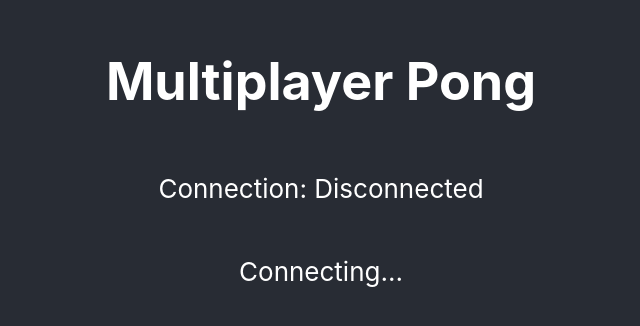
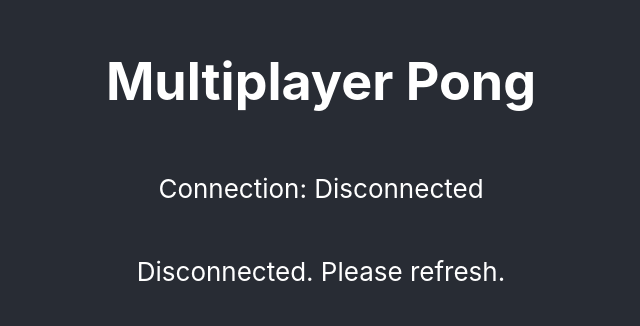
Before and after one commit to sTreLeCa/multiplayer-pong-game, a React (Create React App) app in the folder client/: page / in a window 1280 px wide. Shown: the part 236-562 px from the top of the page, without its empty margins (319-959 px from the left). Built offline with nearby package versions, Linux system fonts and the light colour scheme; no server answers.

Commit message:
fix: Stabilize client-side socket connection and state updates

```diff
--- a/client/src/App.tsx
+++ b/client/src/App.tsx
@@ -1,15 +1,15 @@
-// client/src/App.tsx
-import React, { useEffect, useState, useRef } from 'react'; // Added useRef
+import React, { useEffect, useState, useRef, useCallback } from 'react';
 import io, { Socket } from 'socket.io-client';
-import './App.css';
+import './App.css'; // Assuming you have some basic styles here
 import Board from './components/Board';
 import Paddle from './components/Paddle';
 import Ball from './components/Ball';
 import Scoreboard from './components/Scoreboard';
 
 const SERVER_URL = "http://localhost:3001";
+const WINNING_SCORE = 5; // Define winning score on client too for display logic
 
-// --- Client-side Game State Types (mirroring server) ---
+// --- Client-side Type Definitions (mirroring server, ideally from a shared package) ---
 interface PaddleState {
   x: number;
   y: number;
@@ -21,7 +21,6 @@ interface BallState {
   x: number;
   y: number;
   radius: number;
-  // speedX and speedY are not strictly needed on client for rendering, but good to have if debugging
 }
 
 interface ClientGameState {
@@ -36,31 +35,34 @@ interface ClientGameState {
 interface PlayerAssignmentData {
   playerNumber: 1 | 2;
   roomId: string;
-  gameArea: { width: number; height: number; }; // Keep this for initial setup
+  gameArea: { width: number; height: number; };
 }
 
+interface GameOverData {
+  winner: 1 | 2;
+  score: { player1: number; player2: number; };
+}
 
 function App() {
-  const [socket, setSocket] = useState<Socket | null>(null);
-  const [message, setMessage] = useState<string>('');
+  // --- State Variables ---
   const [isConnected, setIsConnected] = useState<boolean>(false);
   const [playerNumber, setPlayerNumber] = useState<1 | 2 | null>(null);
   const [roomId, setRoomId] = useState<string | null>(null);
-  const [gameStatusText, setGameStatusText] = useState<string>('Connecting...'); // Renamed for clarity
+  const [gameState, setGameState] = useState<ClientGameState | null>(null);
+  const [gameStatusText, setGameStatusText] = useState<string>('Connecting...');
+  const [serverMessage, setServerMessage] = useState<string>(''); // For general messages from server
 
-  const [gameState, setGameState] = useState<ClientGameState | null>(null);
-  const socketRef = useRef<Socket | null>(null); // To access socket in event handlers if needed
+  const socketRef = useRef<Socket | null>(null);
 
-
+  // --- Effect for Socket Connection & Core Event Listeners ---
   useEffect(() => {
     const newSocket = io(SERVER_URL);
-    setSocket(newSocket);
     socketRef.current = newSocket;
 
     newSocket.on('connect', () => {
       console.log('Connected to server! Socket ID:', newSocket.id);
       setIsConnected(true);
-      setGameStatusText('Connected. Waiting for assignment...');
+      // gameStatusText will be updated by its own effect based on isConnected & playerNumber
     });
 
     newSocket.on('disconnect', () => {
@@ -69,35 +71,34 @@ function App() {
       setPlayerNumber(null);
       setRoomId(null);
       setGameState(null);
-      setGameStatusText('Disconnected. Please refresh.');
-      setMessage('');
+      setServerMessage('');
+      // gameStatusText will be updated by its own effect
     });
 
     newSocket.on('message', (data: string) => {
       console.log('Message from server:', data);
-      setMessage(data);
+      setServerMessage(data);
     });
 
     newSocket.on('waitingForOpponent', () => {
-      setGameStatusText('Waiting for an opponent...');
-      setGameState(null); // Clear any previous game state
+      // gameState will be null, gameStatusText effect will handle "Waiting..."
+      setGameState(null); // Ensure any previous game state is cleared
     });
 
     newSocket.on('playerAssignment', (data: PlayerAssignmentData) => {
       console.log('Player assignment received:', data);
       setPlayerNumber(data.playerNumber);
       setRoomId(data.roomId);
-      // Don't set gameStatusText here yet, wait for gameStart or first gameStateUpdate
-      // Initialize a very basic game state for the Board component dimensions
-      // The actual game objects will come from gameStateUpdate or gameStart
-      if (!gameState) { // Only if not already set by gameStart
+      // Initialize a basic game state structure for Board dimensions if no gameState yet
+      // Actual game objects will come from gameStart or gameStateUpdate
+      if (!gameState) {
         setGameState({
-            player1Paddle: { x: 0, y: 0, width: 10, height: 100 }, // Placeholder
-            player2Paddle: { x: 0, y: 0, width: 10, height: 100 }, // Placeholder
-            ball: { x: 0, y: 0, radius: 10 }, // Placeholder
-            score: { player1: 0, player2: 0 },
-            gameArea: data.gameArea,
-            status: 'waiting',
+          player1Paddle: { x: 50, y: data.gameArea.height / 2 - 50, width: 10, height: 100 }, // Initial rough guess
+          player2Paddle: { x: data.gameArea.width - 60, y: data.gameArea.height / 2 - 50, width: 10, height: 100 }, // Initial rough guess
+          ball: { x: data.gameArea.width / 2, y: data.gameArea.height / 2, radius: 10 },
+          score: { player1: 0, player2: 0 },
+          gameArea: data.gameArea,
+          status: 'waiting', // Or 'assigned' if you prefer
         });
       }
     });
@@ -105,38 +106,115 @@ function App() {
     newSocket.on('gameStart', (initialGameState: ClientGameState) => {
       console.log('GameStart event received:', initialGameState);
       setGameState(initialGameState);
-      setGameStatusText(`Game started! You are Player ${playerNumber}.`);
-      setMessage(''); // Clear previous messages
+      setServerMessage(''); // Clear any "waiting" messages
     });
 
     newSocket.on('gameStateUpdate', (newGameState: ClientGameState) => {
       // console.log('GameStateUpdate received:', newGameState); // Can be very verbose
       setGameState(newGameState);
-      if (newGameState.status === 'playing' && gameStatusText.startsWith('Waiting')) {
-        setGameStatusText(`Game in progress. You are Player ${playerNumber}.`);
-      } else if (newGameState.status === 'gameOver') {
-        setGameStatusText(`Game Over! Final Score: P1 ${newGameState.score.player1} - P2 ${newGameState.score.player2}`);
-      }
+    });
+
+    newSocket.on('gameOver', (data: GameOverData) => {
+      // The gameState.status will be 'gameOver' from a gameStateUpdate.
+      // The gameStatusText effect will construct the detailed "Game Over" message.
+      console.log('GameOver event received:', data);
+      // Optionally, set a specific server message if needed, but gameStatusText handles main display
+      // setServerMessage(`Player ${data.winner} wins!`);
     });
 
     newSocket.on('opponentDisconnected', (msg: string) => {
       console.log('Opponent disconnected:', msg);
-      setGameStatusText(msg + (gameState ? ` Final Score: P1 ${gameState.score.player1} - P2 ${gameState.score.player2}` : ' Game Over.'));
-      setMessage(msg);
-      // Server now sends gameStateUpdate with status 'gameOver', so client doesn't need to nullify gameState
+      setServerMessage(msg); // Display this direct message
+      // Server will likely send a gameStateUpdate with status 'paused' or 'gameOver'.
+      // gameStatusText will update accordingly.
     });
 
+    // Cleanup on component unmount
     return () => {
+      console.log('Cleaning up socket connection:', newSocket.id);
       newSocket.disconnect();
+      socketRef.current = null;
     };
-  }, []); // playerNumber dependency removed as it's set within this effect or from server
+  }, []); // Empty dependency array: runs once on mount, cleans up on unmount.
 
-  const renderGameContent = () => {
-    if (!gameState) {
-      return <p>{gameStatusText}</p>;
+  // --- Effect for Managing Game Status Text ---
+  useEffect(() => {
+    if (!isConnected) {
+      setGameStatusText('Disconnected. Please refresh.');
+      return;
     }
 
-    // Destructure for cleaner access
+    if (!playerNumber) {
+      setGameStatusText('Connected. Waiting for player assignment...');
+      return;
+    }
+
+    if (!gameState || gameState.status === 'waiting') {
+      setGameStatusText(`You are Player ${playerNumber}. Waiting for an opponent...`);
+      return;
+    }
+
+    switch (gameState.status) {
+      case 'playing':
+        setGameStatusText(`Game in progress. You are Player ${playerNumber}.`);
+        break;
+      case 'paused':
+        setGameStatusText('Game Paused. Opponent disconnected.');
+        break;
+      case 'gameOver':
+        let winnerDetails = "";
+        if (gameState.score.player1 >= WINNING_SCORE) {
+          winnerDetails = `Player 1 wins!`;
+        } else if (gameState.score.player2 >= WINNING_SCORE) {
+          winnerDetails = `Player 2 wins!`;
+        } else {
+          winnerDetails = "Game Over."; // Fallback if score condition isn't met but status is gameOver (e.g. disconnect)
+        }
+        setGameStatusText(
+          `${winnerDetails} Final Score: P1 ${gameState.score.player1} - P2 ${gameState.score.player2}`
+        );
+        break;
+      default:
+        setGameStatusText('Unknown game state.');
+    }
+  }, [isConnected, playerNumber, gameState]); // Dependencies that influence the game status text
+
+  // --- Paddle Movement Input Handling ---
+  const handleKeyDown = useCallback((event: KeyboardEvent) => {
+    if (!socketRef.current || !playerNumber || !gameState || gameState.status !== 'playing') {
+      return;
+    }
+
+    let direction: 'up' | 'down' | null = null;
+    const key = event.key.toLowerCase(); // Normalize key
+
+    if (playerNumber === 1) {
+      if (key === 'w') direction = 'up';
+      else if (key === 's') direction = 'down';
+    } else if (playerNumber === 2) {
+      if (key === 'arrowup') direction = 'up';
+      else if (key === 'arrowdown') direction = 'down';
+    }
+
+    if (direction) {
+      socketRef.current.emit('paddleMove', { direction });
+    }
+  }, [playerNumber, gameState]); // gameState is needed to check gameState.status
+
+  // Effect for adding/removing keyboard event listeners
+  useEffect(() => {
+    window.addEventListener('keydown', handleKeyDown);
+    return () => {
+      window.removeEventListener('keydown', handleKeyDown);
+    };
+  }, [handleKeyDown]); // Re-bind if handleKeyDown changes (due to its own dependencies)
+
+  // --- Render Logic ---
+  const renderGameArea = () => {
+    if (!gameState || !playerNumber) { // Need playerNumber to know if we should even try to render a game for this client
+      return null; // Or some placeholder like <p>Waiting to join game...</p>
+    }
+
     const { player1Paddle, player2Paddle, ball, score, gameArea } = gameState;
 
     return (
@@ -147,19 +225,25 @@ function App() {
           <Paddle {...player2Paddle} />
           <Ball {...ball} />
         </Board>
-        <p>Game Status: {gameStatusText}</p>
-        {message && <p>Server Message: {message}</p>}
+        {gameState.status === 'playing' && (
+          <p className="controls-text">Controls: Player 1 (W/S), Player 2 (Arrow Up/Down)</p>
+        )}
       </>
     );
   };
-
 
   return (
     <div className="App">
       <header className="App-header">
         <h1>Multiplayer Pong</h1>
-        <p>Connection: {isConnected ? 'Connected' : 'Disconnected'} {playerNumber && `(Player ${playerNumber} in Room ${roomId})`}</p>
-        {renderGameContent()}
+        <p className="connection-status">
+          Connection: {isConnected ? 'Connected' : 'Disconnected'}
+          {playerNumber && roomId && ` (Player ${playerNumber} in Room: ${roomId.substring(0,10)}...)`}
+        </p>
+        <p className="game-status">{gameStatusText}</p>
+        {serverMessage && <p className="server-message">Server: {serverMessage}</p>}
+
+        {renderGameArea()}
       </header>
     </div>
   );
```
Also changed, not shown: 1 other file (tests, documents, lock files or other folders).
